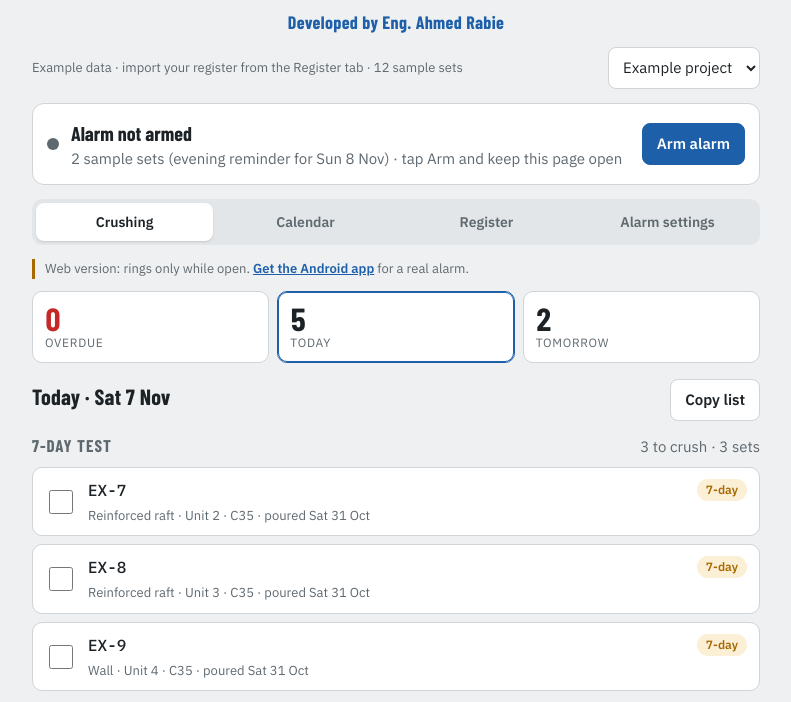
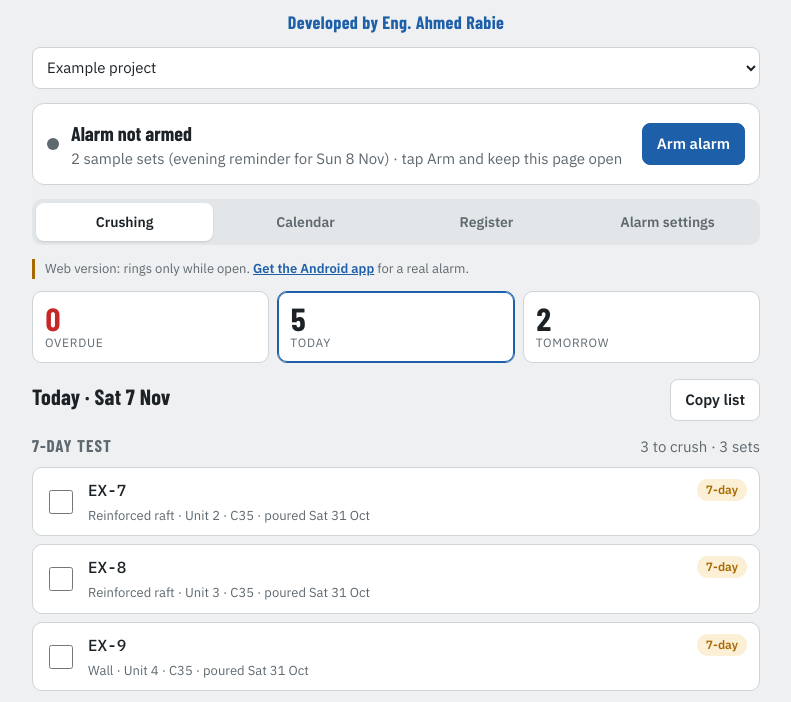
Before and after one commit to engahmedrabiecivil-star/ahmed-apps, a plain HTML site: page cube-crush-alert/index.html in a window 1280 px wide. Shown: the part 75-777 px from the top of the page, without its empty margins (244-1035 px from the left). Drawn offline with nearby package versions, Linux system fonts and the light colour scheme.

Commit message:
Hide the register caption and let the project picker take the full width
Co-Authored-By: Claude Opus 5.5 <noreply@anthropic.com>
Claude-Session: https://claude.ai/code/session_01AbkA7ShVMFLSkWeXTkDJ9C

```diff
--- a/cube-crush-alert/index.html
+++ b/cube-crush-alert/index.html
@@ -50,7 +50,7 @@ h3{font-size:17px;text-transform:uppercase;letter-spacing:.06em;color:var(--mute
 .credit{margin-top:16px;text-align:center;font-family:var(--display);font-size:18px;font-weight:700;letter-spacing:.02em;color:var(--accent);line-height:1.1}
 .projrow{margin-top:14px;display:flex;justify-content:space-between;align-items:center;gap:10px;flex-wrap:wrap}
 .projrow .sub{flex:1;min-width:0}
-.projrow select{max-width:100%}
+.projrow select{flex:1;width:100%;min-width:0;max-width:100%;text-overflow:ellipsis}
 .top .sub{font-size:13px;color:var(--muted)}
 select,input,button{font:inherit;color:inherit}
 select,input[type=time],input[type=date],input[type=number],input[type=text]{background:var(--surface);border:1px solid var(--line);border-radius:8px;padding:8px 10px;min-height:42px;max-width:100%}
@@ -137,7 +137,7 @@ th{position:sticky;top:0;background:var(--sunk);font-weight:600}
       <h1>Cube Crush Alert</h1>
     </div>
     <div class="credit">Developed by Eng. Ahmed Rabie</div>
-    <div class="projrow"><div class="sub" id="projName"></div><select id="projSel" aria-label="Project"></select></div>
+    <div class="projrow"><div class="sub" id="projName" hidden></div><select id="projSel" aria-label="Project"></select></div>
   </header>
 
   <section class="status" id="status">
```
